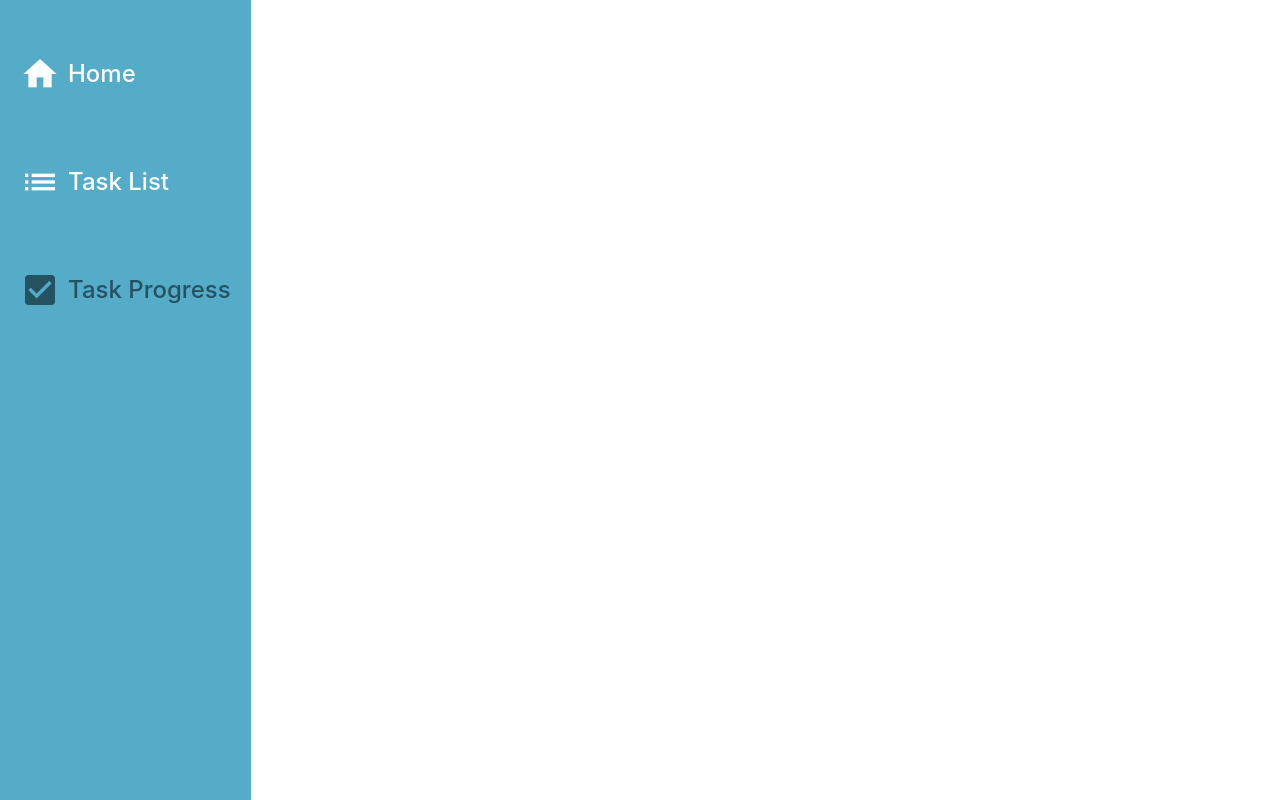
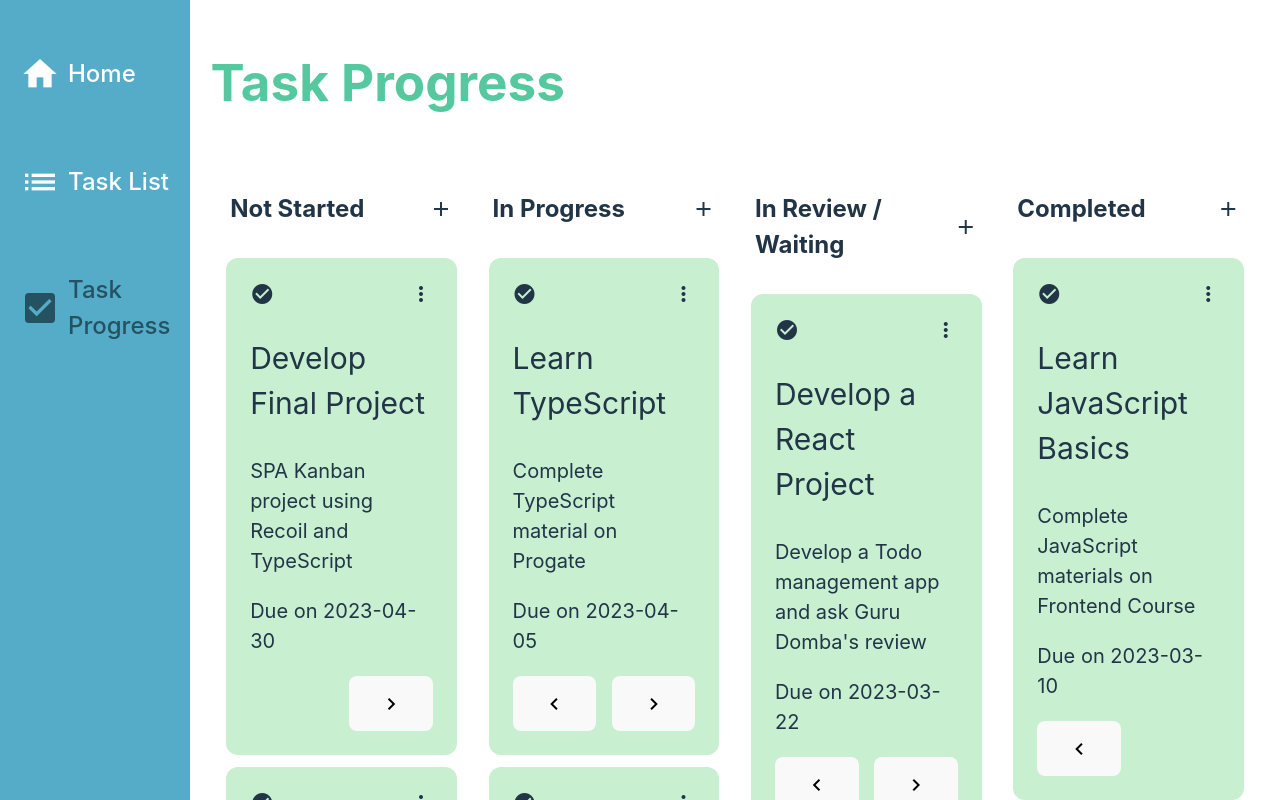
Before and after one commit to sinau-reactnative/sparman, a React (Vite) app: page /task-progress in a window 1280 px wide. Shown: the top 800 px of the page. Built offline with nearby package versions, Linux system fonts and the light colour scheme.

Commit message:
Develop the layouts of TaskList and taskProgress pages

```diff
--- a/src/features/TaskSelectors.ts
+++ b/src/features/TaskSelectors.ts
@@ -19,3 +19,30 @@
     })
   },
 })
+
+export const notStartedTasksSelector = selector<Task[]>({
+  key: 'not_started_task',
+  get: ({ get }) => {
+    return get(tasksState).filter((task) => {
+      return task.progressOrder === 1
+    })
+  },
+})
+
+export const inProgressTasksSelector = selector<Task[]>({
+  key: 'in_progress_task',
+  get: ({ get }) => {
+    return get(tasksState).filter((task) => {
+      return task.progressOrder === 2
+    })
+  },
+})
+
+export const waitingTasksSelector = selector<Task[]>({
+  key: 'waiting_task',
+  get: ({ get }) => {
+    return get(tasksState).filter((task) => {
+      return task.progressOrder === 3
+    })
+  },
+})
--- /dev/null
+++ b/src/features/components/TaskList/TaskList.tsx
@@ -0,0 +1,80 @@
+import React from 'react'
+import { useRecoilValue } from 'recoil'
+import { tasksState } from '../../TaskAtoms'
+import TaskListItem from './TaskListItem'
+import type { Task, CSSProperties } from '../../../types'
+
+const TaskList = (): JSX.Element => {
+  const tasks: Task[] = useRecoilValue(tasksState)
+
+  return (
+    <div style={styles.container}>
+      <h1 style={styles.heading}>Your Tasks</h1>
+      <div style={styles.taskButtons}>
+        <button style={styles.button}>
+          <span className="material-icons">add</span>Add task
+        </button>
+        <button style={styles.button}>
+          <span className="material-icons">sort</span>Filter tasks
+        </button>
+      </div>
+      <div>
+        <div style={styles.tableHead}>
+          <div style={styles.tableHeaderTaskName}>Task Name</div>
+          <div style={styles.tableHeaderDetail}>Detail</div>
+          <div style={styles.tableHeaderDueDate}>Due Date</div>
+          <div style={styles.tableHeaderProgress}>Progress</div>
+        </div>
+        {tasks.map((task: Task) => {
+          return <TaskListItem task={task} key={task.id} />
+        })}
+      </div>
+    </div>
+  )
+}
+
+const styles: CSSProperties = {
+  container: {
+    padding: '20px',
+  },
+  heading: {
+    color: '#55C89F',
+    marginBottom: '60px',
+  },
+  taskButtons: {
+    display: 'flex',
+    marginBottom: '30px',
+    position: 'relative',
+  },
+  button: {
+    padding: '16px',
+    fontSize: '16px',
+    marginRight: '20px',
+    cursor: 'pointer',
+    display: 'flex',
+    alignItems: 'center',
+  },
+  tableHead: {
+    display: 'flex',
+    fontSize: '24px',
+    borderBottom: '1px solid #D8D8D8',
+  },
+  tableHeaderTaskName: {
+    padding: '16px',
+    width: '15%',
+  },
+  tableHeaderDetail: {
+    padding: '16px',
+    width: '30%',
+  },
+  tableHeaderDueDate: {
+    padding: '16px',
+    width: '10%',
+  },
+  tableHeaderProgress: {
+    padding: '16px',
+    width: '15%',
+  },
+}
+
+export default TaskList
--- /dev/null
+++ b/src/features/components/TaskList/TaskListItem.tsx
@@ -0,0 +1,81 @@
+import React from 'react'
+import type { Task, CSSProperties } from '../../../types'
+
+interface TaskListItemProps {
+  task: Task
+}
+
+const getProgressCategory = (progressOrder: number): string => {
+    switch (progressOrder) {
+      case 1:
+        return 'Not Started'
+      case 2:
+        return 'In Progress'
+      case 3:
+        return 'Waiting/In Review'
+      case 4:
+        return 'Completed'
+      default:
+        return 'Not Started'
+    }
+  }
+
+const TaskListItem = ({ task }: TaskListItemProps): JSX.Element => {
+  return (
+    <div style={styles.tableBody}>
+      <div style={styles.tableBodyTaskTitle}>
+        <span className="material-icons">check_circle</span>
+        {task.title}
+      </div>
+      <div style={styles.tableBodyDetail}>{task.detail}</div>
+      <div style={styles.tableBodyDueDate}>{task.dueDate}</div>
+      {/* <div style={styles.tableBodyprogress}>{task.progressOrder}</div> */}
+      <div style={styles.tableBodyprogress}>
+        {getProgressCategory(task.progressOrder)}
+      </div>
+      <div>
+        <span className="material-icons" style={styles.menuIcon}>
+          more_horiz
+        </span>
+      </div>
+    </div>
+  )
+}
+
+const styles: CSSProperties = {
+  tableBody: {
+    display: 'flex',
+    alignItems: 'center',
+    borderBottom: '1px solid #D8D8D8',
+    fontSize: '20px',
+    position: 'relative',
+  },
+  tableBodyTaskTitle: {
+    width: '15%',
+    padding: '16px',
+    display: 'flex',
+    alignItems: 'center',
+    overflowWrap: 'anywhere',
+    borderRight: '1px solid #D8D8D8',
+  },
+  tableBodyDetail: {
+    width: '30%',
+    padding: '16px',
+    overflowWrap: 'anywhere',
+    borderRight: '1px solid #D8D8D8',
+  },
+  tableBodyDueDate: {
+    width: '10%',
+    padding: '16px',
+    borderRight: '1px solid #D8D8D8',
+  },
+  tableBodyprogress: {
+    width: '15%',
+    padding: '16px',
+  },
+  menuIcon: {
+    cursor: 'pointer',
+  },
+}
+
+export default TaskListItem
--- /dev/null
+++ b/src/features/components/TaskProgress/TaskCard.tsx
@@ -0,0 +1,71 @@
+import React from 'react'
+import type { Task, CSSProperties } from '../../../types'
+
+interface TaskCardProps {
+  task: Task
+}
+
+const getArrowPositionStyle = (progressOrder: number): React.CSSProperties => {
+  const justifyContentValue: 'flex-end' | 'space-between' =
+    progressOrder === 1 ? 'flex-end' : 'space-between'
+  return {
+    display: 'flex',
+    justifyContent: justifyContentValue,
+  }
+}
+
+const TaskCard = ({ task }: TaskCardProps): JSX.Element => {
+  return (
+    <div style={styles.taskCard}>
+      <div style={styles.taskIcons}>
+        <div className="material-icons">check_circle</div>
+        <div className="material-icons" style={styles.menuIcon}>
+          more_vert
+        </div>
+      </div>
+      <p style={styles.taskTitle}>{task.title}</p>
+      <div>
+        <p>{task.detail}</p>
+      </div>
+      <div>
+        <p>Due on {task.dueDate}</p>
+      </div>
+      <div style={getArrowPositionStyle(task.progressOrder)}>
+        {task.progressOrder !== 1 && (
+          <button className="material-icons">chevron_left</button>
+        )}
+        {task.progressOrder !== 4 && (
+          <button className="material-icons">chevron_right</button>
+        )}
+      </div>
+    </div>
+  )
+}
+
+const styles: CSSProperties = {
+  taskCard: {
+    backgroundColor: '#C7EFD0',
+    borderRadius: '12px',
+    padding: '24px',
+    margin: '12px 0',
+    fontSize: '20px',
+    overflowWrap: 'anywhere',
+    position: 'relative',
+  },
+  taskIcons: {
+    display: 'flex',
+    justifyContent: 'space-between',
+  },
+  menuIcon: {
+    cursor: 'pointer',
+  },
+  taskTitle: {
+    fontSize: '30px',
+  },
+  arrowsContainer: {
+    display: 'flex',
+    justifyContent: 'space-between',
+  },
+}
+
+export default TaskCard
--- /dev/null
+++ b/src/features/components/TaskProgress/TaskColumn.tsx
@@ -0,0 +1,43 @@
+import React from 'react'
+import TaskCard from './TaskCard'
+import type { Task, CSSProperties } from '../../../types'
+
+interface TaskColumnProps {
+  columnTitle: string
+  tasks: Task[]
+}
+
+const TaskColumn = ({ columnTitle, tasks }: TaskColumnProps): JSX.Element => {
+  return (
+    <div style={styles.categoryColumn}>
+      <div style={styles.columnTitleWrapper}>
+        <h2 style={styles.categoryTitle}>{columnTitle}</h2>
+        <div className="material-icons" style={styles.plusIcon}>
+          add
+        </div>
+      </div>
+      <div>
+        {tasks.map((task: Task) => {
+          return <TaskCard key={task.id} task={task} />
+        })}
+      </div>
+    </div>
+  )
+}
+
+const styles: CSSProperties = {
+  plusIcon: {
+    cursor: 'pointer',
+  },
+  categoryColumn: {
+    width: '22%',
+  },
+  columnTitleWrapper: {
+    display: 'flex',
+    justifyContent: 'space-between',
+    alignItems: 'center',
+    padding: '0 4px',
+  },
+}
+
+export default TaskColumn
--- /dev/null
+++ b/src/features/components/TaskProgress/TaskProgress.tsx
@@ -0,0 +1,60 @@
+import React from 'react'
+import { useRecoilValue } from 'recoil'
+import {
+  notStartedTasksSelector,
+  inProgressTasksSelector,
+  waitingTasksSelector,
+  completedTasksSelector,
+} from '../../TaskSelectors'
+import TaskColumn from './TaskColumn'
+import type { Task, CSSProperties } from '../../../types'
+
+const TaskProgress = (): JSX.Element => {
+  const notStartedTasks: Task[] = useRecoilValue(notStartedTasksSelector)
+
+  const inProgressTasks: Task[] = useRecoilValue(inProgressTasksSelector)
+
+  const waitingTasks: Task[] = useRecoilValue(waitingTasksSelector)
+
+  const completedTasks: Task[] = useRecoilValue(completedTasksSelector)
+
+  return (
+    <div style={styles.container}>
+      <h1 style={styles.heading}>Task Progress</h1>
+      <div style={styles.taskCategories}>
+        <TaskColumn
+          columnTitle="Not Started"
+          tasks={notStartedTasks}
+        />
+        <TaskColumn
+          columnTitle="In Progress"
+          tasks={inProgressTasks}
+        />
+        <TaskColumn
+          columnTitle="In Review / Waiting"
+          tasks={waitingTasks}
+        />
+        <TaskColumn
+          columnTitle="Completed"
+          tasks={completedTasks}
+        />
+      </div>
+    </div>
+  )
+}
+
+const styles: CSSProperties = {
+  container: {
+    padding: '20px',
+  },
+  heading: {
+    color: '#55C89F',
+    marginBottom: '60px',
+  },
+  taskCategories: {
+    display: 'flex',
+    justifyContent: 'space-around',
+  },
+}
+
+export default TaskProgress
```
Also changed, not shown: src/App.tsx (+4 -4 lines), src/features/components/TaskList.tsx (deleted), src/features/components/TaskProgress.tsx (deleted).
